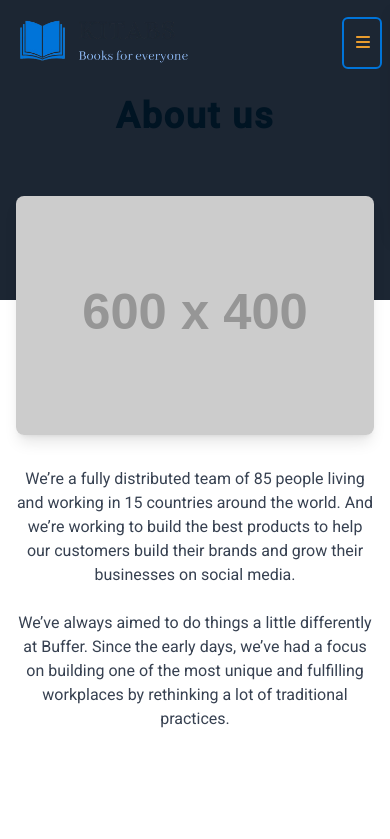
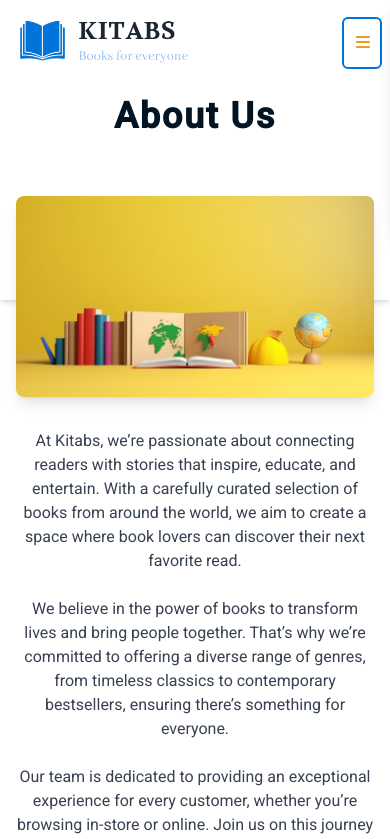
Before and after one commit to aayushtmG/Kitabs, a Next.js app in the folder frontend/: page /about in a window 390 px wide. Shown: the top 839 px of the page. Built offline with nearby package versions, Linux system fonts and the light colour scheme.

Commit message:
Updated frontend

```diff
--- a/frontend/app/about/page.jsx
+++ b/frontend/app/about/page.jsx
@@ -5,33 +5,29 @@ const page = () => {
         <MainLayout>
     <div className="w-full">
       {/* Pink Header Section */}
-      <div className="bg-primary text-center h-[300px] pt-24 ">
-        <h1 className="text-4xl xl:text-5xl font-extrabold text-text-primary tracking-wider ">About us</h1>
+      <div className="shadow-md text-center h-[300px] pt-24 ">
+        <h1 className="text-4xl xl:text-5xl font-extrabold text-text-primary tracking-wider ">About Us</h1>
       </div>
       {/* Content Section */}
       <div className="flex flex-col items-center px-4 py-10 -translate-y-36">
         {/* Image Section */}
         <div className="mb-8">
           <img
-            src="https://via.placeholder.com/600x400" // Replace with your image URL
+            src="/images/team_banner.jpg" // Replace with your image URL
             alt="Team"
-            className="rounded-lg shadow-lg w-full max-w-2xl"
+            className="rounded-lg shadow-lg w-full max-w-3xl"
           />
         </div>
-
 {/* Text Section */}
 <div className="text-center max-w-3xl text-gray-700 space-y-6">
   <p>
-            We’re a fully distributed team of 85 people living and working in 15
-            countries around the world. And we’re working to build the best
-            products to help our customers build their brands and grow their
-            businesses on social media.
+    At Kitabs, we’re passionate about connecting readers with stories that inspire, educate, and entertain. With a carefully curated selection of books from around the world, we aim to create a space where book lovers can discover their next favorite read.
   </p>
   <p>
-            We’ve always aimed to do things a little differently at Buffer.
-            Since the early days, we’ve had a focus on building one of the most
-            unique and fulfilling workplaces by rethinking a lot of traditional
-            practices.
+    We believe in the power of books to transform lives and bring people together. That’s why we’re committed to offering a diverse range of genres, from timeless classics to contemporary bestsellers, ensuring there’s something for everyone.
+  </p>
+  <p>
+    Our team is dedicated to providing an exceptional experience for every customer, whether you’re browsing in-store or online. Join us on this journey as we celebrate the joy of reading and the magic of books.
   </p>
 </div>
       </div>
--- a/frontend/app/contact/page.jsx
+++ b/frontend/app/contact/page.jsx
@@ -6,7 +6,7 @@ const page = () => {
         <MainLayout>
     <div className="w-full">
       {/* Pink Header Section */}
-      <div className="bg-primary text-center h-[300px] pt-24 ">
+      <div className="shadow-md text-center h-[300px] pt-24 ">
         <h1 className="text-4xl xl:text-5xl font-extrabold text-text-primary tracking-wider ">Contact</h1>
       </div>
       {/* Content Section */}
--- a/frontend/app/products/page.jsx
+++ b/frontend/app/products/page.jsx
@@ -110,10 +110,12 @@ export default function Page() {
           </select>
           </div>
        </div>
+       <div className="min-h-[calc(100vh-600px)]">
         {
-          isLoading ? <div><h3>Loading....</h3></div>:
+          isLoading ? <div className="h-[calc(100vh-600px)] grid place-items-center"><h3 className="text-base lg:text-2xl 3xl:text-3xl">Loading....</h3></div>:
         <ProductListings products={products}></ProductListings>
         }
+       </div>
         {
         products.length > 1 &&
         <Pagination  totalProducts={products.length} productsPerPage={productsPerPage} paginate={paginate} currentPage={currentPage} setCurrentPage={setCurrentPage}/>
--- a/frontend/components/ContactForm.jsx
+++ b/frontend/components/ContactForm.jsx
@@ -20,7 +20,7 @@ return (
                     <path strokeLinecap="round" strokeLinejoin="round"
                         d="M9 6.75V15m6-6v8.25m.503 3.498l4.875-2.437c.381-.19.622-.58.622-1.006V4.82c0-.836-.88-1.38-1.628-1.006l-3.869 1.934c-.317.159-.69.159-1.006 0L9.503 3.252a1.125 1.125 0 00-1.006 0L3.622 5.689C3.24 5.88 3 6.27 3 6.695V19.18c0 .836.88 1.38 1.628 1.006l3.869-1.934c.317-.159.69-.159 1.006 0l4.994 2.497c.317.158.69.158 1.006 0z">
                     </path>
-                </svg><span>Hakim Chowk</span>
+                </svg><span>Campus Chowr,Narayanghar,Chitwan</span>
             </div>
             <div className="flex items-center mt-2 space-x-2 text-dark-600 ">
                 <svg xmlns="http://www.w3.org/2000/svg" fill="none" viewBox="0 0 24 24" strokeWidth="1.5"
@@ -29,7 +29,7 @@ return (
                         d="M21.75 6.75v10.5a2.25 2.25 0 01-2.25 2.25h-15a2.25 2.25 0 01-2.25-2.25V6.75m19.5 0A2.25 2.25 0 0019.5 4.5h-15a2.25 2.25 0 00-2.25 2.25m19.5 0v.243a2.25 2.25 0 01-1.07 1.916l-7.5 4.615a2.25 2.25 0 01-2.36 0L3.32 8.91a2.25 2.25 0 01-1.07-1.916V6.75">
                     </path>
                 </svg>
-                <a href="mailto:hello@company.com">ample@company.com</a>
+                <a href="mailto:kitabs@company.com">kitabs@company.com</a>
             </div>
             <div className="flex items-center mt-2 space-x-2 text-dark-600 ">
                 <svg xmlns="http://www.w3.org/2000/svg" fill="none" viewBox="0 0 24 24" strokeWidth="1.5"
@@ -43,7 +43,7 @@ return (
         </div>
         <div>
             <form>
-                <input type="checkbox" id="" className="hidden" style={{display:"none"}} name="botcheck"/>
+                <input type="checkbox"  className="hidden" style={{display:"none"}} name="botcheck"/>
                 <div className="mb-5">
                     <input type="text" placeholder="Full Name" autoComplete="false"
                         className="w-full px-4 py-3 border-2 placeholder:text-gray-800 rounded-md outline-none focus:ring-4 border-gray-300 focus:border-gray-600 ring-gray-100 "
--- a/frontend/components/Login.jsx
+++ b/frontend/components/Login.jsx
@@ -43,7 +43,7 @@ return <section className="flex justify-center items-center h-screen">
                     <label htmlFor="password" className="pointer-events-none absolute top-0 left-0 origin-left -translate-y-1/2 transform text-sm text-gray-800 opacity-75 transition-all duration-100 ease-in-out peer-placeholder-shown:top-1/2 peer-placeholder-shown:text-base peer-placeholder-shown:text-gray-500 peer-focus:top-0 peer-focus:pl-0 peer-focus:text-sm peer-focus:text-gray-800">Password</label>
                 </div>
                 <div className="my-6">
-                    <button type="submit" className="w-full rounded-md bg-secondary border-2 border-secondary hover:bg-transparent hover:text-text-primary transition-colors px-3 py-4 text-white focus:bg-gray-600 focus:outline-none">Sign in</button>
+                    <button type="submit" className="w-full rounded-md bg-secondary border-2 border-secondary hover:bg-transparent hover:text-text-primary transition-colors px-3 py-4 text-white focus:outline-none">Sign in</button>
                 </div>
                 <p className="text-center text-sm text-gray-500">Don&#x27;t have an account yet?
                     <a href="/admin/signup"
--- a/frontend/components/Map.jsx
+++ b/frontend/components/Map.jsx
@@ -2,8 +2,7 @@
 function Map() {
   return(
       <div className="rounded-xl bg-primary shadow-lg">
-    <iframe src="https://www.google.com/maps/embed?pb=!1m18!1m12!1m3!1d659.6245578852305!2d84.43814837622948!3d27.670730743790312!2m3!1f0!2f0!3f0!3m2!1i1024!2i768!4f13.1!3m3!1m2!1s0x3994e50ce9d55b59%3A0x8f564d4221250a7c!2sAmple%20chair%20and%20metal%20industries!5e0!3m2!1sen!2sus!4v1733126095402!5m2!1sen!2sus"  style={{border:0}} allowFullScreen={true} loading="lazy" referrerPolicy="no-referrer-when-downgrade" className="rounded-xl w-full h-[400px]"></iframe>
-
+    <iframe src="https://www.google.com/maps/embed?pb=!1m18!1m12!1m3!1d1969.7617119865295!2d84.42706312792943!3d27.69437090825539!2m3!1f0!2f0!3f0!3m2!1i1024!2i768!4f13.1!3m3!1m2!1s0x3994fb381471d535%3A0xbfb200af2eb0d0d9!2sBalkumari%20College!5e0!3m2!1sen!2snp!4v1737644531650!5m2!1sen!2snp"  style={{border:0}} allowFullScreen={true} loading="lazy" referrerPolicy="no-referrer-when-downgrade" className="rounded-xl w-full h-[400px]"></iframe>
         </div>
 )
 }
--- a/frontend/tailwind.config.js
+++ b/frontend/tailwind.config.js
@@ -15,7 +15,12 @@ module.exports = {
       },
       fontFamily:{
         roboto: 'Roboto'
+      },
+      screens:{
+        '3xl':'1920px'
       }
+
+
     },
   },
   plugins: [],
```
Also changed, not shown: frontend/app/page.js (+0 -16 lines), frontend/public/images/team_banner.jpg (added). Lines whose indentation alone changed are shown as unchanged.
